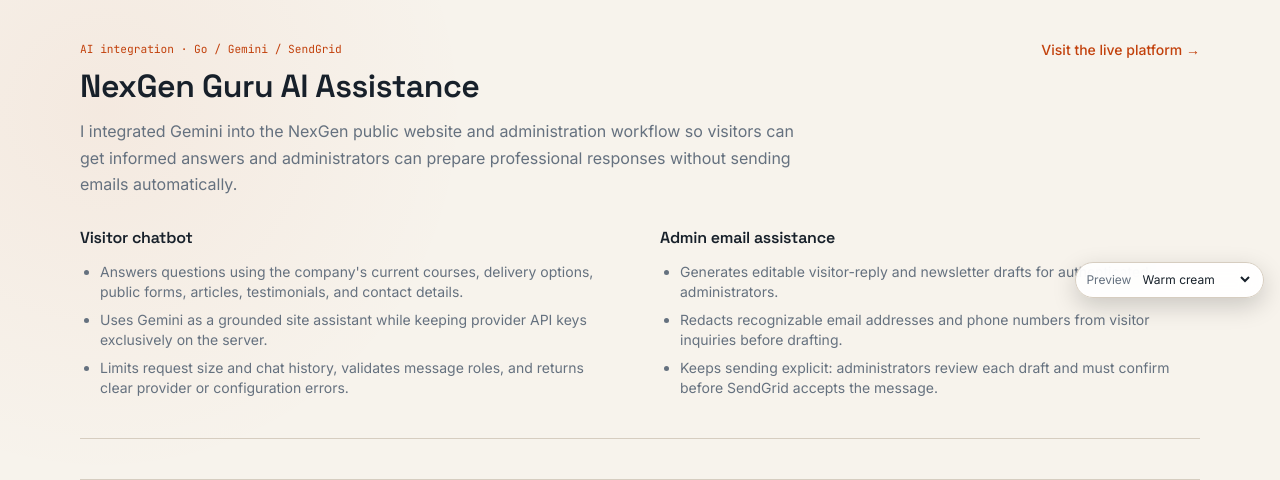
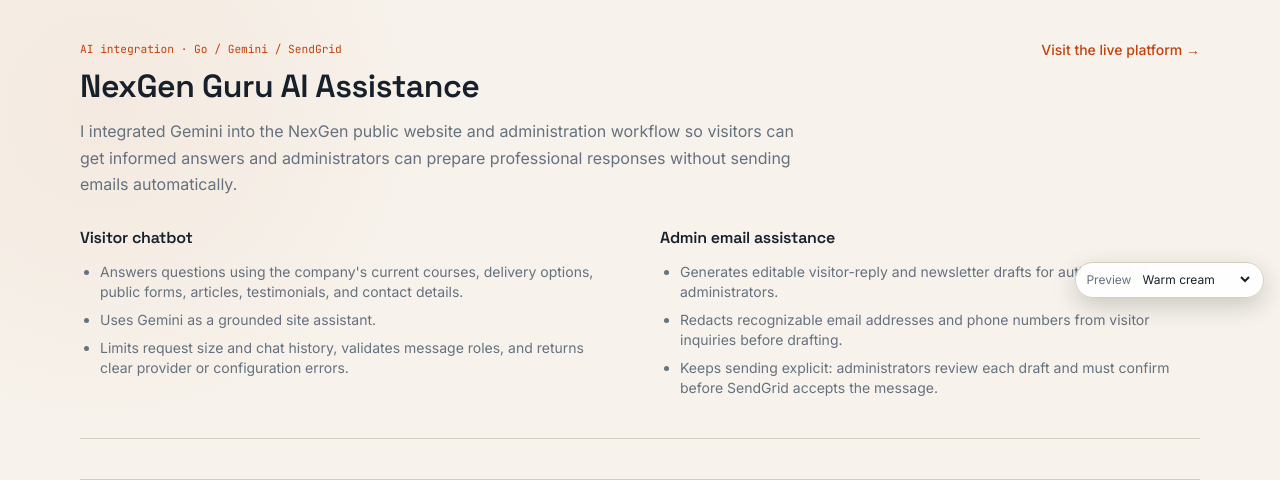
Before and after one commit to chekus-dev/my-online-cv, a Flask app: page /portfolio in a window 1280 px wide. Shown: the part 486-966 px from the top of the page. Run offline with Flask 3, Linux system fonts and the light colour scheme; data that the repository does not hold is empty; some libraries are stand-ins or nearby versions.

Commit message:
portofolio.html updates

```diff
--- a/templates/portfolio.html
+++ b/templates/portfolio.html
@@ -92,7 +92,7 @@
 								<h3 class="font-display font-semibold text-base mb-3">Visitor chatbot</h3>
 								<ul class="list-disc pl-5 space-y-2 text-sm text-muted">
 									<li>Answers questions using the company's current courses, delivery options, public forms, articles, testimonials, and contact details.</li>
-									<li>Uses Gemini as a grounded site assistant while keeping provider API keys exclusively on the server.</li>
+									<li>Uses Gemini as a grounded site assistant.</li>
 									<li>Limits request size and chat history, validates message roles, and returns clear provider or configuration errors.</li>
 								</ul>
 							</div>
```
Also changed, not shown: 1 other file.
